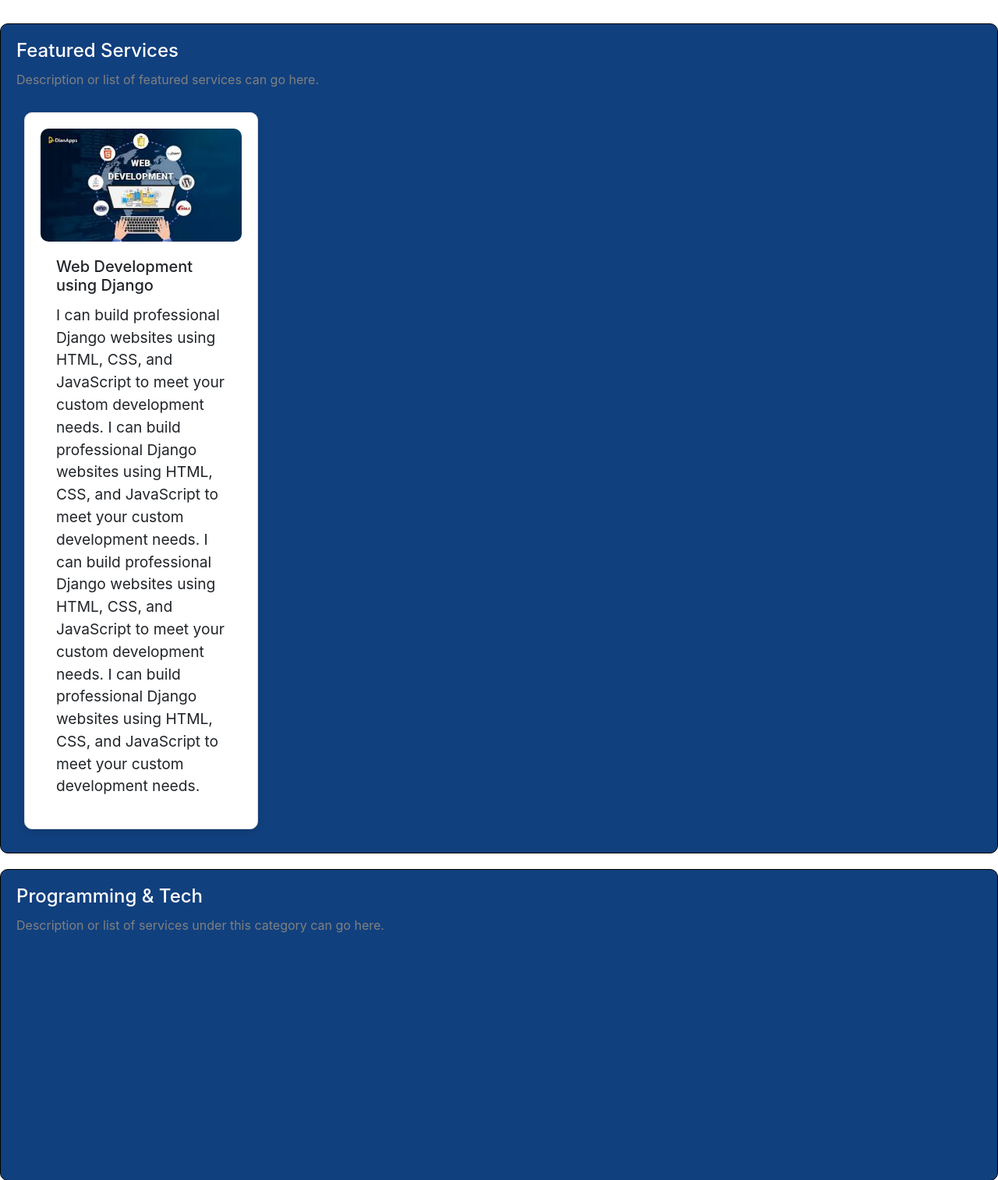
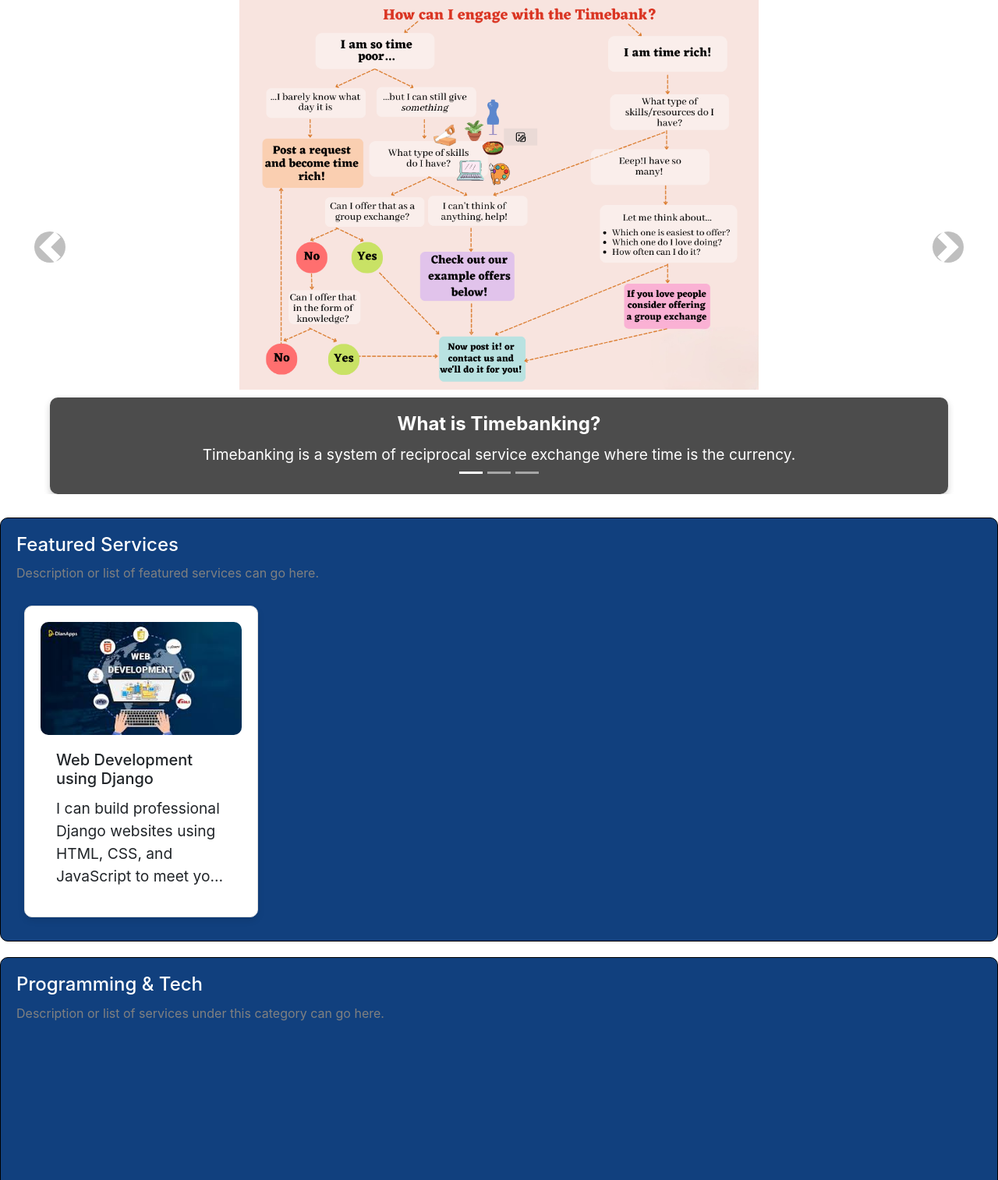
Before and after one commit to Nidhushan/TimeBanking, a Django app: page / in a window 1280 px wide. Shown: the part 128-1642 px from the top of the page at 78% size. Run offline with Django 5.2, Linux system fonts and the light colour scheme; data comes from the database, SQL or seed files in the repository; both versions use the stored data as it was after the commit; some libraries are stand-ins or nearby versions.

Commit message:
Front page Intro

```diff
--- a/Time_Banking/Time_Banking/static/css/style.css
+++ b/Time_Banking/Time_Banking/static/css/style.css
@@ -120,16 +120,59 @@ input.form-control {
     color: grey;
     margin-bottom: 20px;
 }
+/* For the slide show */
+.carousel-item img {
+    width: 100%;
+    height: 500px;  /* Set the desired fixed height for all slides */
+    object-fit: contain;  /* Ensures the image covers the area without distortion */
+    border-radius: 10px;
+}
 
+/* Caption Below Image Styling */
+.carousel-caption-below {
+    text-align: center;
+    background-color: rgba(0, 0, 0, 0.7); /* Slight transparent background */
+    color: white;
+    padding: 20px;
+    margin-top: 10px; /* Adds space between the image and the caption */
+    border-radius: 10px;
+    max-width: 90%;
+    margin-left: auto;
+    margin-right: auto;
+    box-shadow: 0 4px 8px rgba(0, 0, 0, 0.2);
+}
 
-/* Ensure that the cards added inside maintain their own layout */
+.carousel-caption-below h5 {
+    font-size: 1.5rem;
+    font-weight: bold;
+    margin-bottom: 10px;
+}
+
+.carousel-caption-below p {
+    font-size: 1.2rem;
+}
+
+.carousel-control-prev, .carousel-control-next {
+    width: 10%; /* Adjust the width of the control area */
+    color: #000; /* Color of the arrow */
+}
+
+.carousel-control-prev-icon,
+.carousel-control-next-icon {
+    background-color: rgba(0, 0, 0, 0.5); /* Background color of the control icons */
+    border-radius: 50%;
+    padding: 20px; /* Increase padding for larger icon size */
+    font-size: 2rem; /* Increase the size of the icon */
+}
+
 .card-container {
     display: flex;
     flex-wrap: wrap;
-    justify-content: flex-start;  /* Align cards to the left */
-    gap: 20px;  /* Space between cards */
+    justify-content: flex-start;
+    gap: 20px;
 }
 
+/* Adjust the card styling */
 .card {
     background-color: white;
     border: 1px solid #ddd;
@@ -140,8 +183,24 @@ input.form-control {
     width: 100%;
     max-width: 300px;
     box-sizing: border-box;
+    height: 400px; /* Set a fixed height for the card */
+    overflow: hidden; /* Hide any overflow content */
+    display: flex;
+    flex-direction: column;
+    justify-content: space-between;
 }
 
+/* Limit the height of the card text */
+.card-text {
+    overflow: hidden;
+    text-overflow: ellipsis; /* Adds ellipsis (...) for overflowing text */
+    display: -webkit-box;
+    -webkit-line-clamp: 4; /* Limits the text to 4 lines */
+    -webkit-box-orient: vertical;
+    height: auto;
+}
+
+/* Ensure card image fits within the set dimensions */
 .card-img-top {
     width: 100%;
     height: auto;
--- a/Time_Banking/Time_Banking/templates/index.html
+++ b/Time_Banking/Time_Banking/templates/index.html
@@ -56,6 +56,53 @@
             </div>
         </div>
     </header>
+    <!-- Intro Slideshow: What is Timebanking -->
+    <div id="timebankingCarousel" class="carousel slide" data-ride="carousel">
+        <ol class="carousel-indicators">
+            <li data-target="#timebankingCarousel" data-slide-to="0" class="active"></li>
+            <li data-target="#timebankingCarousel" data-slide-to="1"></li>
+            <li data-target="#timebankingCarousel" data-slide-to="2"></li>
+        </ol>
+        <div class="carousel-inner">
+            <div class="carousel-item active">
+                <img class="d-block w-100" src="static/images/slide1.png" alt="Timebanking Overview">
+                <div class="carousel-caption-below">
+                    <h5>What is Timebanking?</h5>
+                    <p>Timebanking is a system of reciprocal service exchange where time is the currency.</p>
+                </div>
+            </div>
+            <div class="carousel-item">
+                <img class="d-block w-100" src="static/images/slide2.png" alt="How Timebanking Works">
+                <div class="carousel-caption-below">
+                    <h5>How Timebanking Works</h5>
+                    <p>People exchange skills and services by earning and spending time credits.</p>
+                </div>
+            </div>
+            <div class="carousel-item">
+                <img class="d-block w-100" src="static/images/slide3.webp" alt="Benefits of Timebanking">
+                <div class="carousel-caption-below">
+                    <h5>Benefits of Timebanking</h5>
+                    <p>Timebanking fosters community engagement, mutual aid, and inclusion.</p>
+                </div>
+            </div>
+        </div>
+        <!-- <a class="carousel-control-prev" href="#timebankingCarousel" role="button" data-slide="prev">
+            <span class="carousel-control-prev-icon" aria-hidden="true"></span>
+            <span class="sr-only">Previous</span>
+        </a>
+        <a class="carousel-control-next" href="#timebankingCarousel" role="button" data-slide="next">
+            <span class="carousel-control-next-icon" aria-hidden="true"></span>
+            <span class="sr-only">Next</span>
+        </a> -->
+        <a class="carousel-control-prev" href="#timebankingCarousel" role="button" data-slide="prev">
+            <span class="carousel-control-prev-icon" aria-hidden="true"></span>
+            <span class="sr-only">Previous</span>
+        </a>
+        <a class="carousel-control-next" href="#timebankingCarousel" role="button" data-slide="next">
+            <span class="carousel-control-next-icon" aria-hidden="true"></span>
+            <span class="sr-only">Next</span>
+        </a>
+    </div>
     <!-- Front Page Vertical Sections -->
     <div class="front-page-sections">
         <!-- First Section: Featured Services -->
```
Also changed, not shown: Time_Banking/Time_Banking/static/images/XD.jpg (added), Time_Banking/Time_Banking/static/images/slide1.png (added), Time_Banking/Time_Banking/static/images/slide2.png (added), Time_Banking/Time_Banking/static/images/slide3.webp (added), Time_Banking/db.sqlite3.
